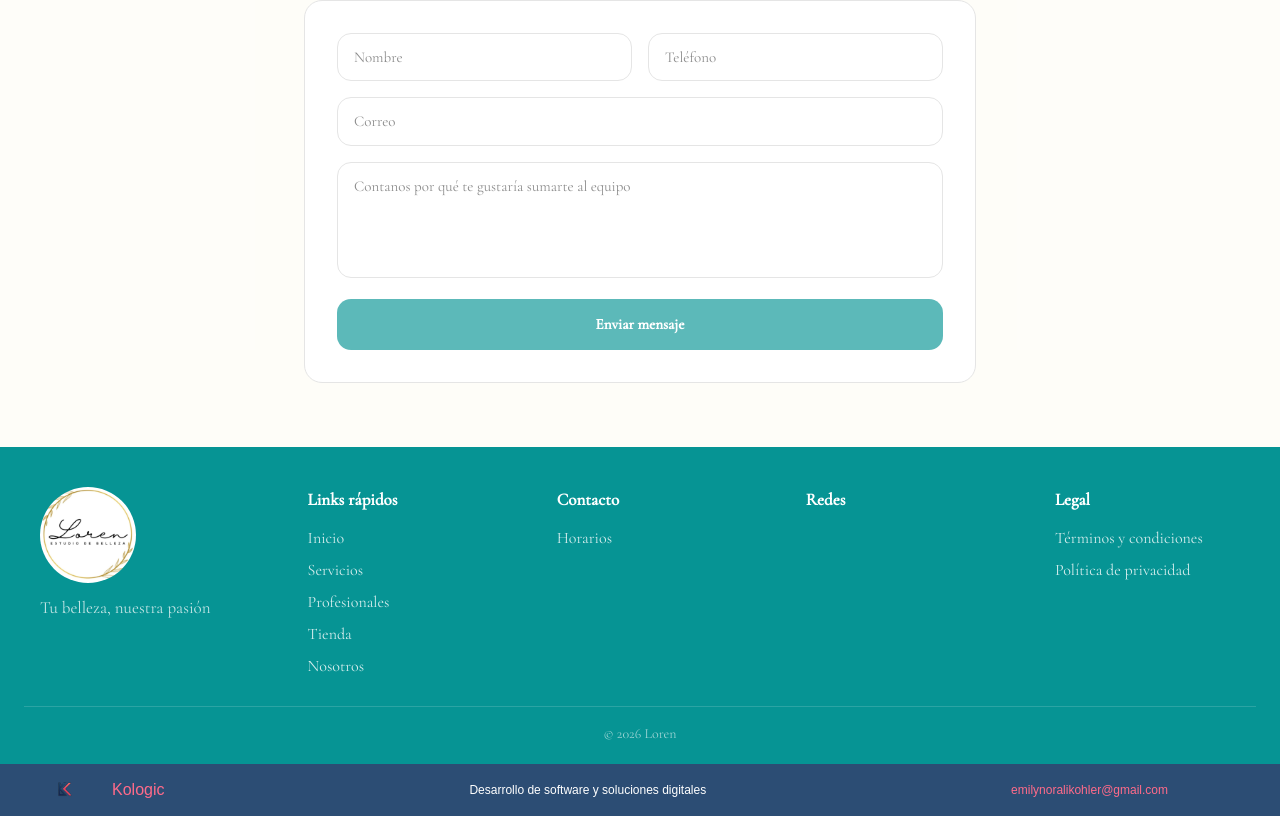
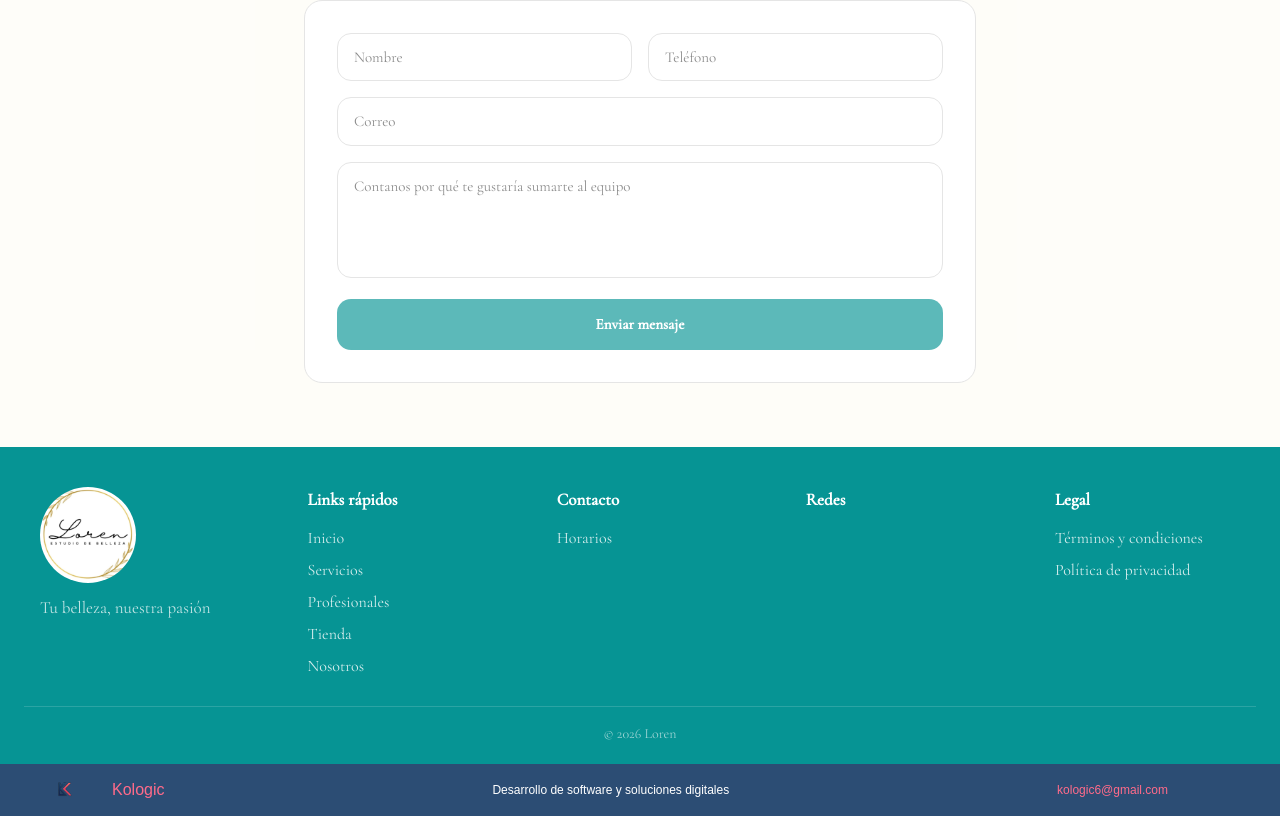
Before and after one commit to emilykohler12/nexa-frontend, a React (Vite) app: page / in a window 1280 px wide. Shown: the part 1175-1991 px from the top of the page. Built offline with nearby package versions, Linux system fonts and the light colour scheme; no server answers; a web font is replaced by a local one.

Commit message:
Footer: cambiar correo de contacto de Kologic a kologic6@gmail.com

```diff
--- a/src/app/data/tenant/tenant.data.ts
+++ b/src/app/data/tenant/tenant.data.ts
@@ -20,6 +20,6 @@ export const tenant = {
   ubicacion: null as string | null,
   kologic: {
     logo: "/images/logoKologic.svg",
-    email: "emilynoralikohler@gmail.com",
+    email: "kologic6@gmail.com",
   },
 };
```
